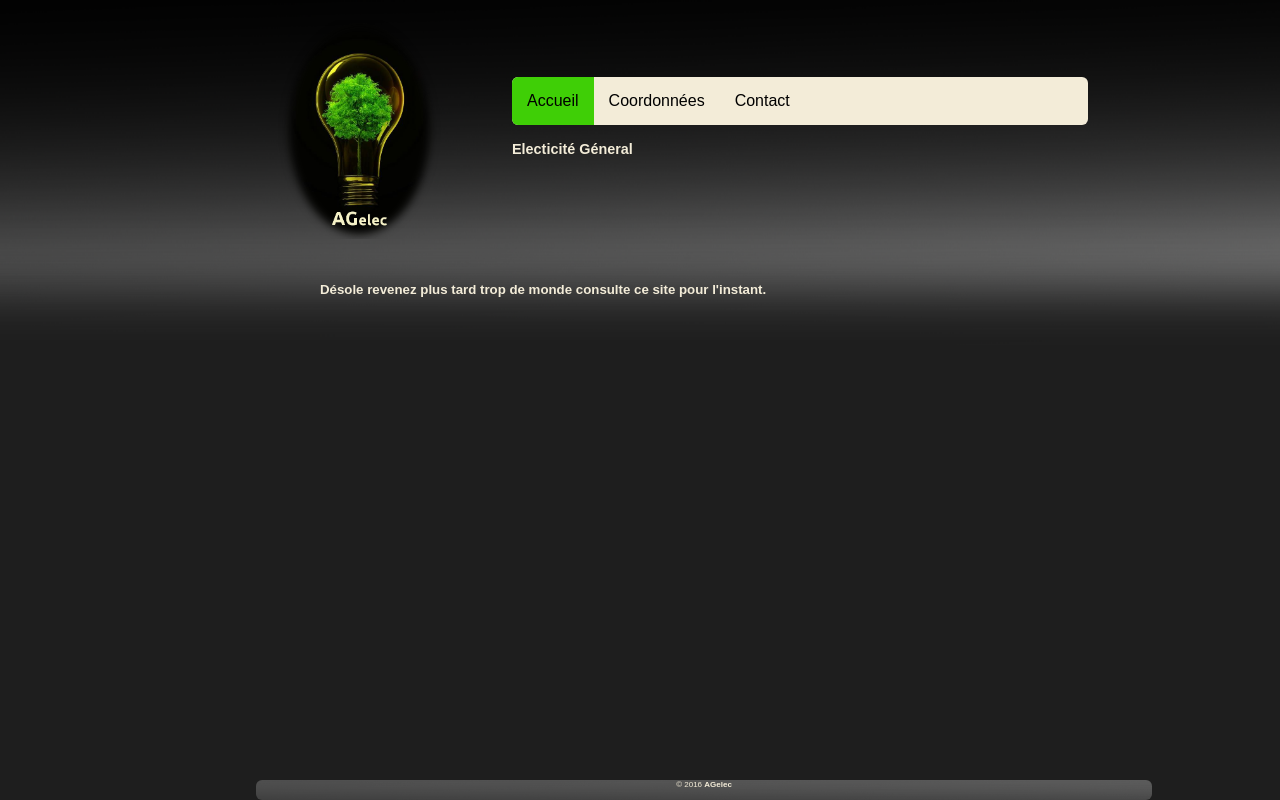
After one commit to Tonow/DjgoGuillaumeElec, a Django app: template templates/500.html in a window 1280 px wide. The commit adds this page. Run offline with Django 3.2, Linux system fonts and the light colour scheme; the template is opened without the code that fills it, so the values that code supplies are empty.

Commit message:
ajout d'une page 404 et 500

```diff
--- a/guillaumeElec/settings.py
+++ b/guillaumeElec/settings.py
@@ -25,6 +25,7 @@ SECRET_KEY = 'o=cx9$a87d#*ax$knsg5w!=!obk50^wbt+a$+bw6kp7@*q)v6t'
 
 # SECURITY WARNING: don't run with debug turned on in production!
 DEBUG = False
+#DEBUG = True
 
 ALLOWED_HOSTS = ["192.168.0.126"]
 #ALLOWED_HOSTS = []
--- a/static/css/style.css
+++ b/static/css/style.css
@@ -44,6 +44,17 @@ h1.titre_suite {
     font-size-adjust: auto;
 
 }*/
+
+
+a {
+text-decoration: underline;;
+color: #f3ecd8;
+}
+
+a:hover {
+text-decoration: none;
+color: #3FCF06;
+}
 
 
 ul.sidenav {
--- /dev/null
+++ b/templates/500.html
@@ -0,0 +1,11 @@
+{% extends "base_site.html" %}
+
+
+{% block content %}
+
+
+<h5>
+    Désole revenez plus tard trop de monde consulte ce site pour l'instant.
+</br>
+</h5>
+{% endblock %}
--- a/templates/base_site.html
+++ b/templates/base_site.html
@@ -27,6 +27,6 @@
 
 {% block footer %}
 <div>
-&copy;  2016 AGelec
+&copy;  2016 <strong>AGelec</strong>
 </div>
 {% endblock %}
```
Also changed, not shown: templates/404.html (added, +11 -0 lines).
